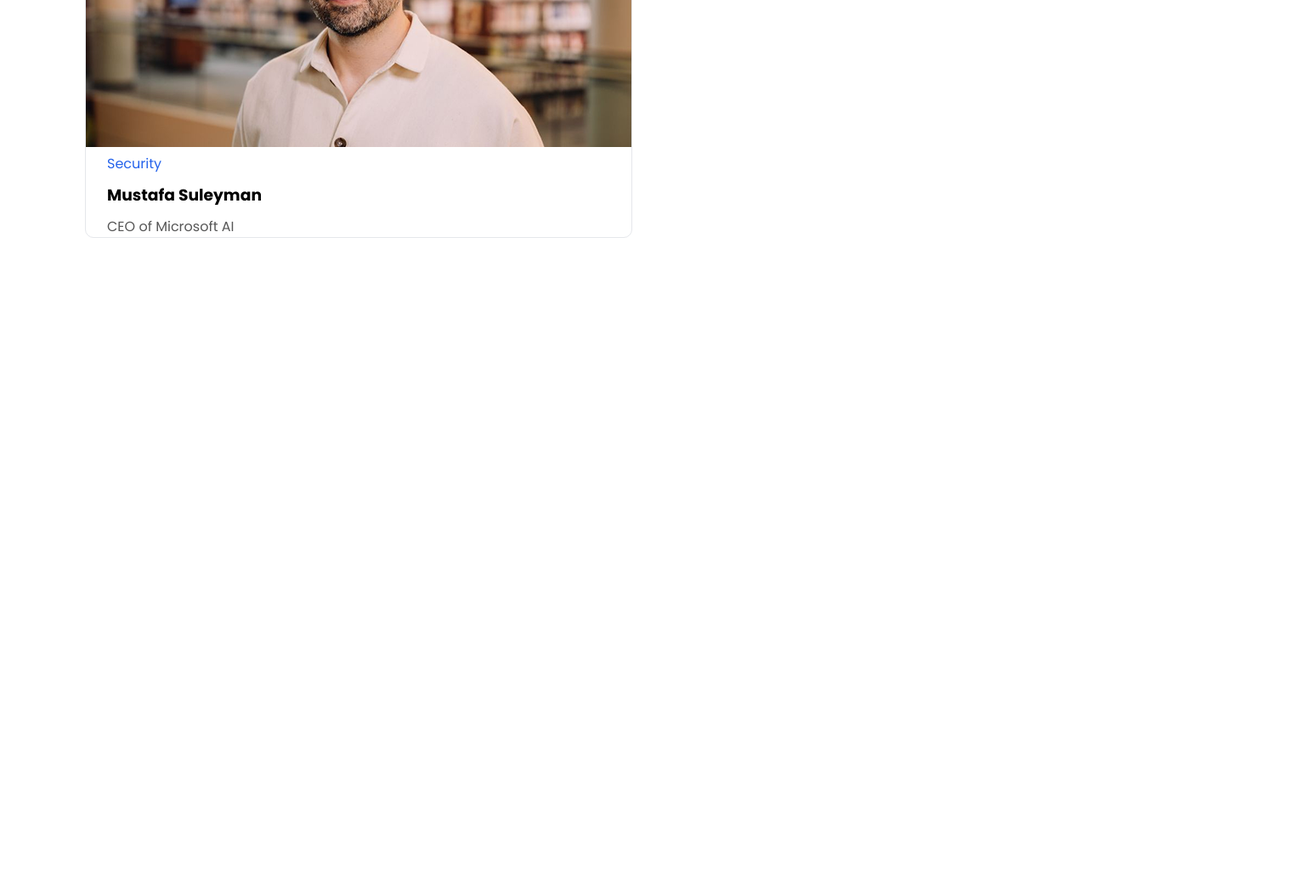
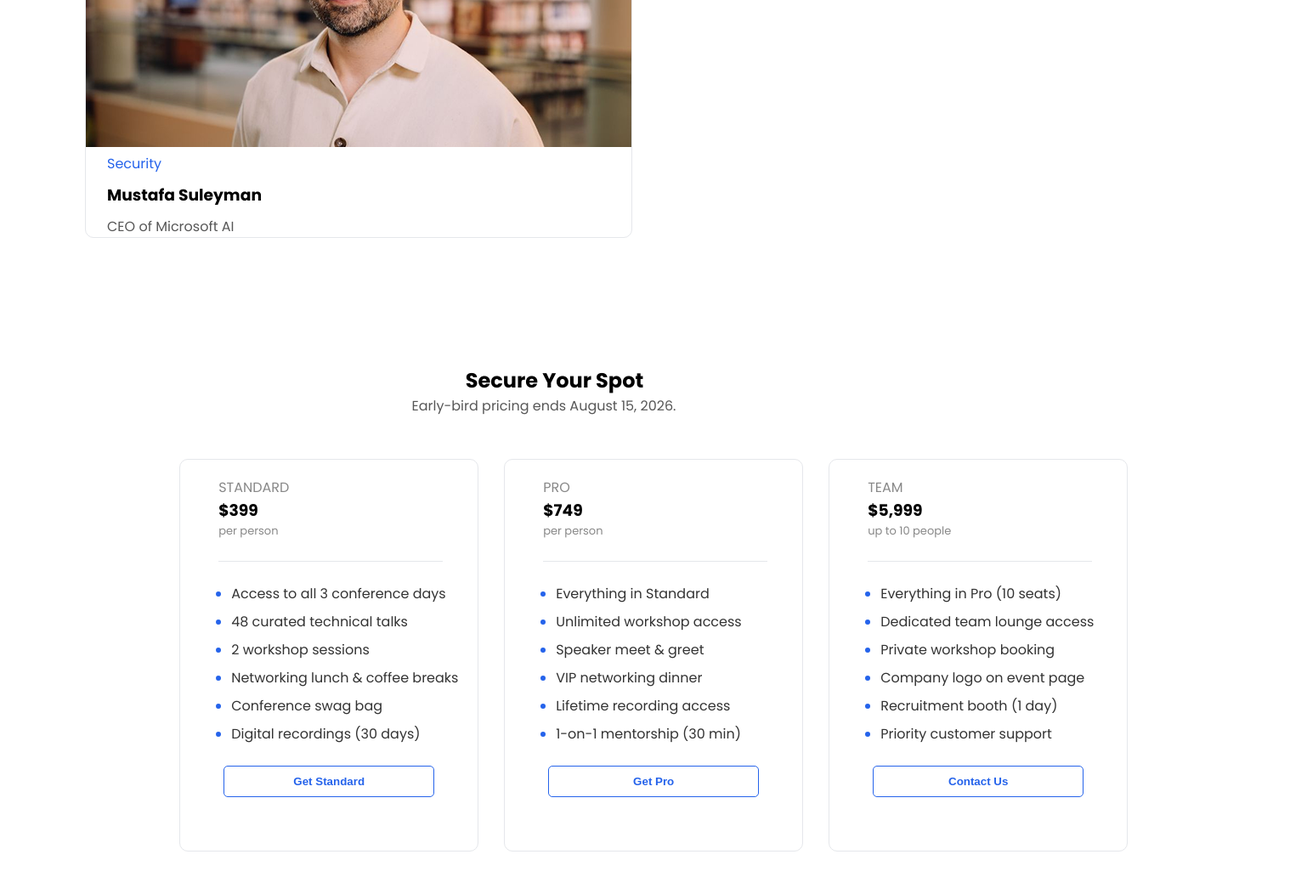
Before and after one commit to billalhossainexe/developer-conference, a plain HTML site: page index.html in a window 1280 px wide. Shown: the part 2574-3626 px from the top of the page at 85% size, 1538 px wide, since content can reach past the window. Before the commit the page ends 2874 px from the top, so only its background shows below. Drawn offline with Linux system fonts and the light colour scheme.

Commit message:
card structure done

```diff
--- a/index.html
+++ b/index.html
@@ -77,6 +77,87 @@
 
         </section>
 
+        <!-- Price section -->
+
+        <section>
+                 <div class="price-card-heading">
+                <h1>Secure Your Spot</h1>
+            <p class="font-clr">Early-bird pricing ends August 15, 2026.</p>
+            </div>
+        </section>
+         <section class="full-price-card">
+
+
+            <!-- standard card -->
+            <section class="price-card">
+
+            <div class="standard-card">
+                <p class="standard-para">STANDARD</p>
+                <h1>$399</h1>
+                <p class="price-sm-para">per person</p>
+                <hr class="hr">
+                <div>
+                    <ul>
+                    <li>Access to all 3 conference days</li>
+                    <li>48 curated technical talks</li>
+                    <li>2 workshop sessions</li>
+                    <li>Networking lunch & coffee breaks</li>
+                    <li>Conference swag bag</li>
+                    <li>Digital recordings (30 days)</li>
+                </ul>
+                <button class="standard-price"><span class="card-btn-clr">Get Standard</span></button>
+                </div>
+            </div>
+         </section>
+
+
+
+         <!-- Pro card -->
+         <section class="price-card pro">
+            <div class="standard-card">
+                <p class="standard-para">PRO</p>
+                <h1>$749</h1>
+                <p class="price-sm-para">per person</p>
+                <hr class="hr">
+                <div>
+                    <ul>
+                    <li>Everything in Standard</li>
+                    <li>Unlimited workshop access</li>
+                    <li>Speaker meet & greet</li>
+                    <li>VIP networking dinner</li>
+                    <li>Lifetime recording access</li>
+                    <li>1-on-1 mentorship (30 min)</li>
+                </ul>
+                <button class="standard-price"><span class="card-btn-clr">Get Pro</span></button>
+                </div>
+            </div>
+         </section>
+
+
+
+         <!-- Team card -->
+         <section class="price-card">
+            <div class="standard-card">
+                <p class="standard-para">TEAM</p>
+                <h1>$5,999</h1>
+                <p class="price-sm-para">up to 10 people</p>
+                <hr class="hr">
+                <div>
+                    <ul>
+                    <li>Everything in Pro (10 seats)</li>
+                    <li>Dedicated team lounge access</li>
+                    <li>Private workshop booking</li>
+                    <li>Company logo on event page</li>
+                    <li>Recruitment booth (1 day)</li>
+                    <li>Priority customer support</li>
+                </ul>
+                <button class="standard-price"><span class="card-btn-clr">Contact Us</span></button>
+                </div>
+            </div>
+         </section>
+
+         </section>
+
 
     </main>
 
--- a/style.css
+++ b/style.css
@@ -94,5 +94,67 @@ h3 {
   flex-wrap: wrap;
   margin: 20px 100px;
   justify-content: space-between;
+}
 
+/* Price Card */
+.price-card-heading{
+  justify-content: center;
+  text-align: center;
+  margin-top: 150px;
 }
+.price-card p{
+  color: #888888;
+}
+.font-clr{
+  color: #575757;
+}
+.price-card li{
+  color: #333333;
+  margin: 8px auto;
+}
+.standard-card{
+  margin: 50px 60%;
+  border: 1px solid #E5E7EB;
+  display: inline-block;
+  padding: 20px;
+  border-radius: 10px;
+  height: 420px;
+  width: 310px;
+}
+.standard-card p, h1{
+    margin-left: 25px;
+}
+.price-sm-para{
+  font-size: 13px;
+}
+.hr{
+  width: 85%;
+  height: 1px;
+  margin: 25px 25px  25px  25px ;
+  border: none;
+  background-color: #e5e7eb;
+}
+.standard-price{
+  border: 1.5px solid #2563EB;
+  border-radius: 5px;
+  background: transparent;
+  padding: 10px;
+  width: 80%;
+  margin: 25px auto;
+  display: block;
+  text-align: center;
+}
+.card-btn-clr{
+  color: #2563EB;
+  font-weight: 600;
+}
+li::marker{
+  color: #2563EB;
+}
+.standard-para{
+  font-weight: 500;
+}
+.full-price-card{
+  display: flex;
+  gap: 30px;
+}
```
